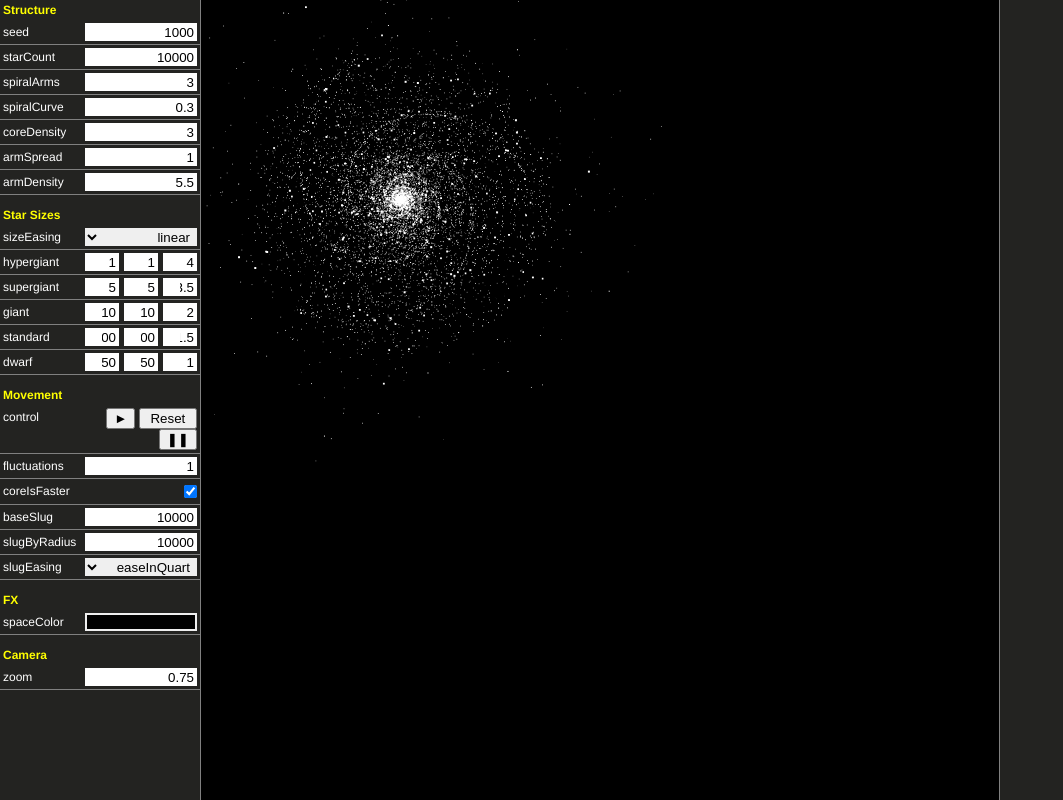
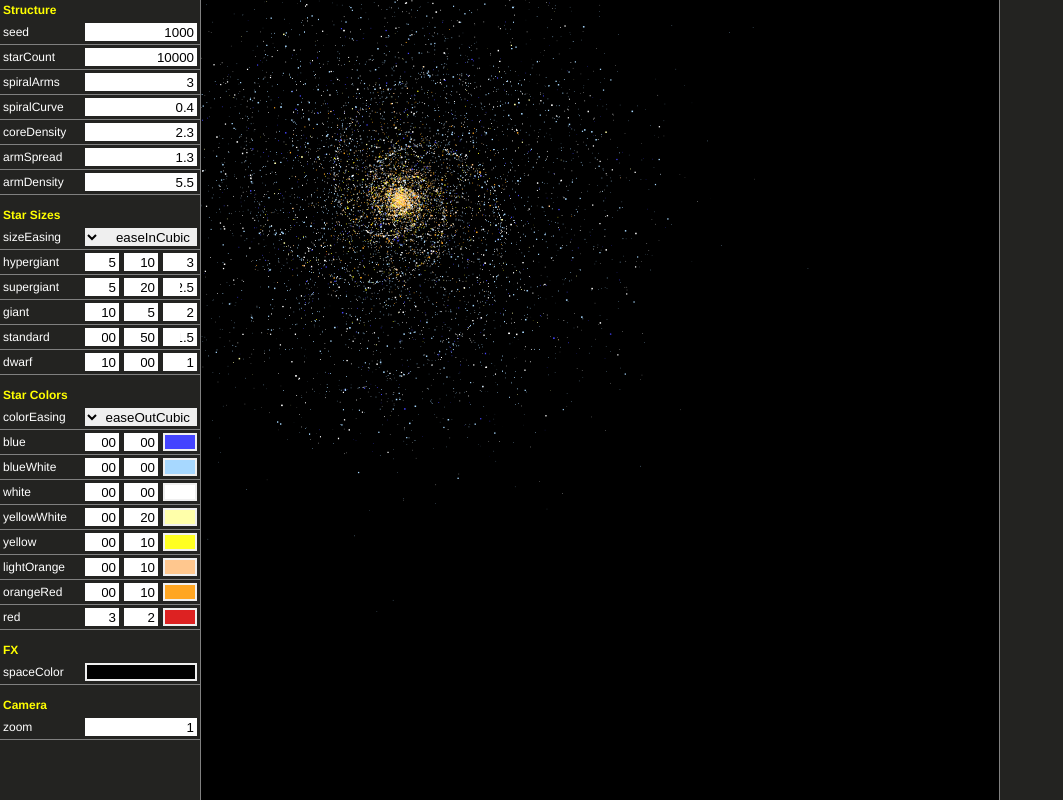
Before and after one commit to ShayDavidson/galaxy, a website built with webpack: page public/index.html in a window 1280 px wide. Shown: the whole page, without its empty margins (0-1063 px from the left). Built offline with nearby package versions, Linux system fonts and the light colour scheme.

Commit message:
Colors weights

```diff
--- a/public/index.css
+++ b/public/index.css
@@ -128,3 +128,11 @@ h4 {
 .hidden {
   display: none;
 }
+
+.three input {
+  vertical-align: middle;
+}
+
+.three input[type=color] {
+  margin-top: -1px;
+}
--- a/public/index.html
+++ b/public/index.html
@@ -9,6 +9,7 @@
   <body>
     <div id="container">
       <div id="control">
+
         <div class="title">
           <h4>Structure</h4>
         </div>
@@ -43,6 +44,7 @@
           <div>armDensity</div>
           <div><input id="armDensity" min="0" step="0.05" type="number" data-rerender=true/></div>
         </div>
+
         <div class="title">
           <h4>Star Sizes</h4>
         </div>
@@ -54,73 +56,117 @@
           <div>hypergiant</div>
           <div class="three">
             <input id="hypergiantSize" min="0" step="0.25" type="number" data-rerender=true/>
+            <input id="hypergiantMax" min="0" step="1" type="number" data-rerender=true/>
             <input id="hypergiantMin" min="0" step="1" type="number" data-rerender=true/>
-            <input id="hypergiantMax" min="0" step="1" type="number" data-rerender=true/>
           </div>
         </div>
         <div class="row">
           <div>supergiant</div>
           <div class="three">
             <input id="supergiantSize" min="0" step="0.25" type="number" data-rerender=true/>
+            <input id="supergiantMax" min="0" step="1" type="number" data-rerender=true/>
             <input id="supergiantMin" min="0" step="1" type="number" data-rerender=true/>
-            <input id="supergiantMax" min="0" step="1" type="number" data-rerender=true/>
           </div>
         </div>
         <div class="row">
           <div>giant</div>
           <div class="three">
             <input id="giantSize" min="0" step="0.25" type="number" data-rerender=true/>
+            <input id="giantMax" min="0" step="1" type="number" data-rerender=true/>
             <input id="giantMin" min="0" step="1" type="number" data-rerender=true/>
-            <input id="giantMax" min="0" step="1" type="number" data-rerender=true/>
           </div>
         </div>
         <div class="row">
           <div>standard</div>
           <div class="three">
             <input id="standardSize" min="0" step="0.25" type="number" data-rerender=true/>
+            <input id="standardMax" min="0" step="1" type="number" data-rerender=true/>
             <input id="standardMin" min="0" step="1" type="number" data-rerender=true/>
-            <input id="standardMax" min="0" step="1" type="number" data-rerender=true/>
           </div>
         </div>
         <div class="row">
           <div>dwarf</div>
           <div class="three">
             <input id="dwarfSize" min="0" step="0.25" type="number" data-rerender=true/>
+            <input id="dwarfMax" min="0" step="1" type="number" data-rerender=true/>
             <input id="dwarfMin" min="0" step="1" type="number" data-rerender=true/>
-            <input id="dwarfMax" min="0" step="1" type="number" data-rerender=true/>
           </div>
         </div>
+
+
         <div class="title">
-          <h4>Movement</h4>
+          <h4>Star Colors</h4>
         </div>
         <div class="row">
-          <div>control</div>
-          <div>
-            <button id="reset">&nbsp;Reset&nbsp;</button>
-            <button id="play">►</button>
-            <button id="pause">❚❚</button>
+          <div>colorEasing</div>
+          <div><select id="colorEasing" data-rerender=true></select></div>
+        </div>
+        <div class="row">
+          <div>blue</div>
+          <div class="three">
+            <input id="blueColor" min="0" type="color" data-rerender=true/>
+            <input id="blueMax" min="0" step="1" type="number" data-rerender=true/>
+            <input id="blueMin" min="0" step="1" type="number" data-rerender=true/>
           </div>
         </div>
         <div class="row">
-          <div>fluctuations</div>
-          <div><input id="fluctuations" min="0" step="0.05" type="number"/></div>
+          <div>blueWhite</div>
+          <div class="three">
+            <input id="blueWhiteColor" min="0" type="color" data-rerender=true/>
+            <input id="blueWhiteMax" min="0" step="1" type="number" data-rerender=true/>
+            <input id="blueWhiteMin" min="0" step="1" type="number" data-rerender=true/>
+          </div>
         </div>
         <div class="row">
-          <div>coreIsFaster</div>
-          <div><input id="coreIsFaster" type="checkbox"/></div>
+          <div>white</div>
+          <div class="three">
+            <input id="whiteColor" min="0" type="color" data-rerender=true/>
+            <input id="whiteMax" min="0" step="1" type="number" data-rerender=true/>
+            <input id="whiteMin" min="0" step="1" type="number" data-rerender=true/>
+          </div>
         </div>
         <div class="row">
-          <div>baseSlug</div>
-          <div><input id="baseSlug" min="1000" step="500" type="number"/></div>
+          <div>yellowWhite</div>
+          <div class="three">
+            <input id="yellowWhiteColor" min="0" type="color" data-rerender=true/>
+            <input id="yellowWhiteMax" min="0" step="1" type="number" data-rerender=true/>
+            <input id="yellowWhiteMin" min="0" step="1" type="number" data-rerender=true/>
+          </div>
         </div>
         <div class="row">
-          <div>slugByRadius</div>
-          <div><input id="slugByRadius" min="0" step="500" type="number"/></div>
+          <div>yellow</div>
+          <div class="three">
+            <input id="yellowColor" min="0" type="color" data-rerender=true/>
+            <input id="yellowMax" min="0" step="1" type="number" data-rerender=true/>
+            <input id="yellowMin" min="0" step="1" type="number" data-rerender=true/>
+          </div>
         </div>
         <div class="row">
-          <div>slugEasing</div>
-          <div><select id="slugEasing"></select></div>
+          <div>lightOrange</div>
+          <div class="three">
+            <input id="lightOrangeColor" min="0" type="color" data-rerender=true/>
+            <input id="lightOrangeMax" min="0" step="1" type="number" data-rerender=true/>
+            <input id="lightOrangeMin" min="0" step="1" type="number" data-rerender=true/>
+          </div>
         </div>
+        <div class="row">
+          <div>orangeRed</div>
+          <div class="three">
+            <input id="orangeRedColor" min="0" type="color" data-rerender=true/>
+            <input id="orangeRedMax" min="0" step="1" type="number" data-rerender=true/>
+            <input id="orangeRedMin" min="0" step="1" type="number" data-rerender=true/>
+          </div>
+        </div>
+        <div class="row">
+          <div>red</div>
+          <div class="three">
+            <input id="redColor" min="0" type="color" data-rerender=true/>
+            <input id="redMax" min="0" step="1" type="number" data-rerender=true/>
+            <input id="redMin" min="0" step="1" type="number" data-rerender=true/>
+          </div>
+        </div>
+
+
         <div class="title">
           <h4>FX</h4>
         </div>
@@ -128,6 +174,7 @@
           <div>spaceColor</div>
           <div><input id="spaceColor" type="color"/></div>
         </div>
+
         <div class="title">
           <h4>Camera</h4>
         </div>
--- a/src/galaxy_builder.js
+++ b/src/galaxy_builder.js
@@ -2,19 +2,9 @@ import { polarToCartesian, cartesianToPolar, lerp, inverseLerp } from "helpers/m
 import { RNG } from "helpers/random_helpers";
 
 export function buildGalaxy(
-  {
-    rngSeed,
-    starCount,
-    galaxyRadius,
-    spiralArms,
-    spiralCurve,
-    armSpread,
-    armDensity,
-    coreDensity
-
-    // starTypesWeights,
-  },
-  starSizeWeights
+  { rngSeed, starCount, galaxyRadius, spiralArms, spiralCurve, armSpread, armDensity, coreDensity },
+  starSizeWeights,
+  starTypesWeights
 ) {
   const rng = new RNG(rngSeed);
   const systems = [];
@@ -34,16 +24,16 @@ export function buildGalaxy(
         r: backToPolar.r,
         t: backToPolar.t
       },
-      // type: rng.randomByWeights(
-      //   intepolatedWeights(
-      //     starTypesWeights.min,
-      //     starTypesWeights.max,
-      //     starTypesWeights.ease,
-      //     0,
-      //     galaxyRoughRadius,
-      //     backToPolar.r
-      //   )
-      // ),
+      type: rng.randomByWeights(
+        intepolatedWeights(
+          starTypesWeights.min,
+          starTypesWeights.max,
+          starTypesWeights.ease,
+          0,
+          galaxyRadius,
+          backToPolar.r
+        )
+      ),
       size: rng.randomByWeights(
         intepolatedWeights(
           starSizeWeights.min,
--- a/src/index.js
+++ b/src/index.js
@@ -1,8 +1,9 @@
-import { polarToCartesian, inverseLerp, lerp } from "helpers/math_helpers";
+import { polarToCartesian, inverseLerp } from "helpers/math_helpers";
 import { buildGalaxy } from "galaxy_builder";
 import * as easing from "helpers/easing_helpers";
 
 const starTypes = ["hypergiant", "supergiant", "giant", "standard", "dwarf"];
+const starColors = ["blue", "blueWhite", "white", "yellowWhite", "yellow", "lightOrange", "orangeRed", "red"];
 
 let config = {
   // structure
@@ -10,56 +11,81 @@ let config = {
   galaxyRadius: 10000,
   starCount: 10000,
   spiralArms: 3,
-  spiralCurve: 0.3,
-  coreDensity: 3,
-  armSpread: 1,
+  spiralCurve: 0.4,
+  coreDensity: 2.3,
+  armSpread: 1.3,
   armDensity: 5.5,
-  // sizing
-  sizeEasing: "linear",
 
-  hypergiantSize: 4,
-  hypergiantMin: 1,
-  hypergiantMax: 1,
+  // star sizes
+  sizeEasing: "easeInCubic",
 
-  supergiantSize: 3.5,
+  hypergiantSize: 3,
+  hypergiantMin: 5,
+  hypergiantMax: 10,
+
+  supergiantSize: 2.5,
   supergiantMin: 5,
-  supergiantMax: 5,
+  supergiantMax: 20,
 
   giantSize: 2,
   giantMin: 10,
-  giantMax: 10,
+  giantMax: 5,
 
   standardSize: 1.5,
   standardMin: 100,
-  standardMax: 100,
+  standardMax: 50,
 
   dwarfSize: 1,
-  dwarfMin: 50,
-  dwarfMax: 50,
+  dwarfMin: 10,
+  dwarfMax: 100,
 
-  // movement
-  fluctuations: 1,
-  coreIsFaster: true,
-  baseSlug: 10000,
-  slugByRadius: 10000,
-  slugEasing: "easeInQuart",
+  // star colors
+
+  colorEasing: "easeOutCubic",
+
+  blueColor: "#4444FF",
+  blueMin: 100,
+  blueMax: 500,
+
+  blueWhiteColor: "#A7D8FF",
+  blueWhiteMin: 200,
+  blueWhiteMax: 3000,
+
+  whiteColor: "#FFFFFF",
+  whiteMin: 1000,
+  whiteMax: 2000,
+
+  yellowWhiteColor: "#FFFFAA",
+  yellowWhiteMin: 500,
+  yellowWhiteMax: 120,
+
+  yellowColor: "#FFFF22",
+  yellowMin: 1000,
+  yellowMax: 10,
+
+  lightOrangeColor: "#FFC78E",
+  lightOrangeMin: 2000,
+  lightOrangeMax: 10,
+
+  orangeRedColor: "#FFA622",
+  orangeRedMin: 2000,
+  orangeRedMax: 10,
+
+  redColor: "#DD2222",
+  redMin: 3,
+  redMax: 2,
+
   // fx
   spaceColor: "#000000",
+
   // camera
-  zoom: 0.75
+  zoom: 1
 };
 
-let playing = true;
-
 let stars = [];
-let lastTimestamp = Date.now();
 
 const mainCanvas = document.getElementById("main-canvas");
 const mainCanvasContext = mainCanvas.getContext("2d");
-
-document.getElementById("play").addEventListener("click", () => (playing = true));
-document.getElementById("pause").addEventListener("click", () => (playing = false));
-document.getElementById("reset").addEventListener("click", () => updateStars());
 
 function updateInputs() {
   Array.from(document.getElementsByTagName("select")).forEach(element => {
@@ -72,69 +98,31 @@ function updateInputs() {
 
   Object.keys(config).forEach(key => {
     const element = document.getElementById(key);
-    if (element.type === "checkbox") {
-      element.checked = config[key];
-    } else {
-      element.value = config[key];
-    }
+    element.value = config[key];
   });
 }
 
 function updateStars() {
-  stars = buildGalaxy(config, starSizes());
+  stars = buildGalaxy(config, starWeights(starTypes, "sizeEasing"), starWeights(starColors, "colorEasing"));
 }
 
-function starSizes() {
+function starWeights(types, easingString) {
   return {
-    ease: easing[config.sizeEasing],
-    min: starTypes.reduce((hash, size) => {
-      hash[size] = config[`${size}Min`];
+    ease: easing[config[easingString]],
+    min: types.reduce((hash, key) => {
+      hash[key] = config[`${key}Min`];
       return hash;
     }, {}),
-    max: starTypes.reduce((hash, size) => {
-      hash[size] = config[`${size}Max`];
+    max: types.reduce((hash, key) => {
+      hash[key] = config[`${key}Max`];
       return hash;
     }, {})
   };
 }
 
-function animateStars(dt) {
-  stars = stars.map(star => {
-    const r = star.pos.r;
-    const t = star.pos.t;
-    const minInverseLerp = config.coreIsFaster ? 0 : config.galaxyRadius;
-    const maxInverseLerp = config.coreIsFaster ? config.galaxyRadius : 0;
-    return {
-      ...star,
-      pos: {
-        r: r + lerp(-config.fluctuations, config.fluctuations, Math.random()),
-        t:
-          t +
-          dt /
-            (config.baseSlug +
-              config.slugByRadius *
-                easing[config.slugEasing](
-                  inverseLerp(minInverseLerp, maxInverseLerp, Math.min(config.galaxyRadius, r))
-                ))
-      }
-    };
-  });
-}
-
 function render() {
   mainCanvasContext.clearRect(0, 0, mainCanvas.width, mainCanvas.height);
   stars.forEach(star => renderStar(star, mainCanvasContext));
-}
-
-function animate() {
-  const now = Date.now();
-  const dt = now - lastTimestamp;
-  if (playing) {
-    animateStars(dt);
-    render();
-  }
-  lastTimestamp = now;
-  requestAnimationFrame(animate);
 }
 
 function subscribeToInputChanges() {
@@ -171,8 +159,7 @@ function renderStar(star, context) {
   x = 800 * xInverseLerpValue * window.devicePixelRatio;
   y = 800 * yInverseLerpValue * window.devicePixelRatio;
   const size = config[`${star.size}Size`] * window.devicePixelRatio;
-  // const color = STAR_COLOR_MAPPINGS[star.type];
-  const color = "#fff";
+  const color = config[`${star.type}Color`];
   context.fillStyle = color;
   context.fillRect(x - size / 2, y - size / 2, size, size);
 }
@@ -181,47 +168,3 @@ updateInputs();
 updateStars();
 render();
 subscribeToInputChanges();
-requestAnimationFrame(animate);
-
-//
-//   starTypesWeights: {
-//     ease: easeOutCubic,
-//     min: {
-//       blue: 100,
-//       blueWhite: 200,
-//       white: 1000,
-//       yellowWhite: 500,
-//       yellow: 1000,
-//       lightOrange: 2000,
-//       orangeRed: 2000,
-//       red: 3
-//     },
-//     max: {
-//       blue: 500,
-//       blueWhite: 3000,
-//       white: 2000,
-//       yellowWhite: 120,
-//       yellow: 10,
-//       lightOrange: 10,
-//       orangeRed: 10,
-//       red: 2
-//     }
-//   },
-//   starSizeWeights: {
-//     ease: linear,
-//     min: {
-//       hypergiant: 10,
-//       supergiant: 5,
-//       giant: 10,
-//       standard: 100,
-//       dwarf: 10
-//     },
-//     max: {
-//       hypergiant: 10,
-//       supergiant: 20,
-//       giant: 5,
-//       standard: 50,
-//       dwarf: 100
-//     }
-//   }
-// };
```
Also changed, not shown: .babelrc.
